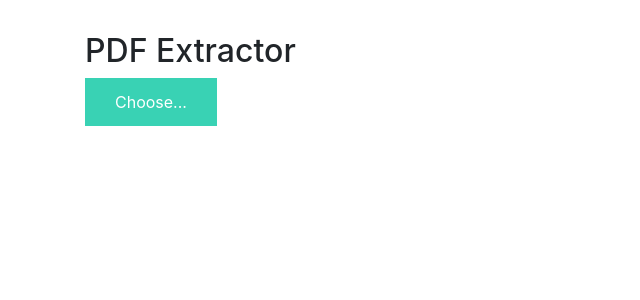
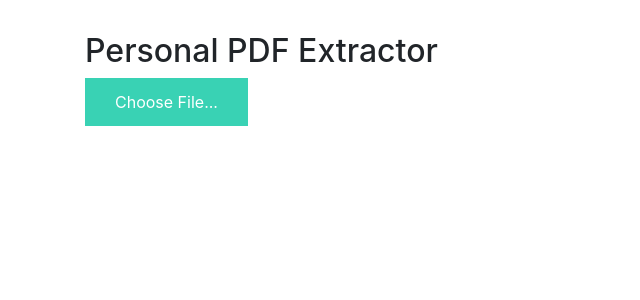
Before and after one commit to waseem-a-khan/pdf-extractor-extensionerp, a Flask app: page / in a window 1280 px wide. Shown: the part 56-356 px from the top of the page, without its empty margins (0-640 px from the left). Run offline with Flask 2, Linux system fonts and the light colour scheme; some libraries are stand-ins or nearby versions.

Commit message:
Update index.html

```diff
--- a/PDF_EXTRACTOR-main/templates/index.html
+++ b/PDF_EXTRACTOR-main/templates/index.html
@@ -1,11 +1,11 @@
 {% extends "base.html" %} {% block content %}
 
-<h2>PDF Extractor</h2>
+<h2>Personal PDF Extractor</h2>
 
 <div>
     <form id="upload-file" method="post" enctype="multipart/form-data">
         <label for="imageUpload" class="upload-label">
-            Choose...
+            Choose File...
         </label>
         <input type="file" name="file" id="imageUpload" accept=".pdf">
     </form>
@@ -23,7 +23,7 @@
         <span> </span>
         <br><br><br>
 
-         <a href="/extractor123"><button type="button" class="btn btn-primary btn-lg " id="btn-predict">Extract!</button></a>
+         <a href="/extractor123"><button type="button" class="btn btn-primary btn-lg " id="btn-predict">Extract PDF!</button></a>
     </h3>
 
 </div>
```
